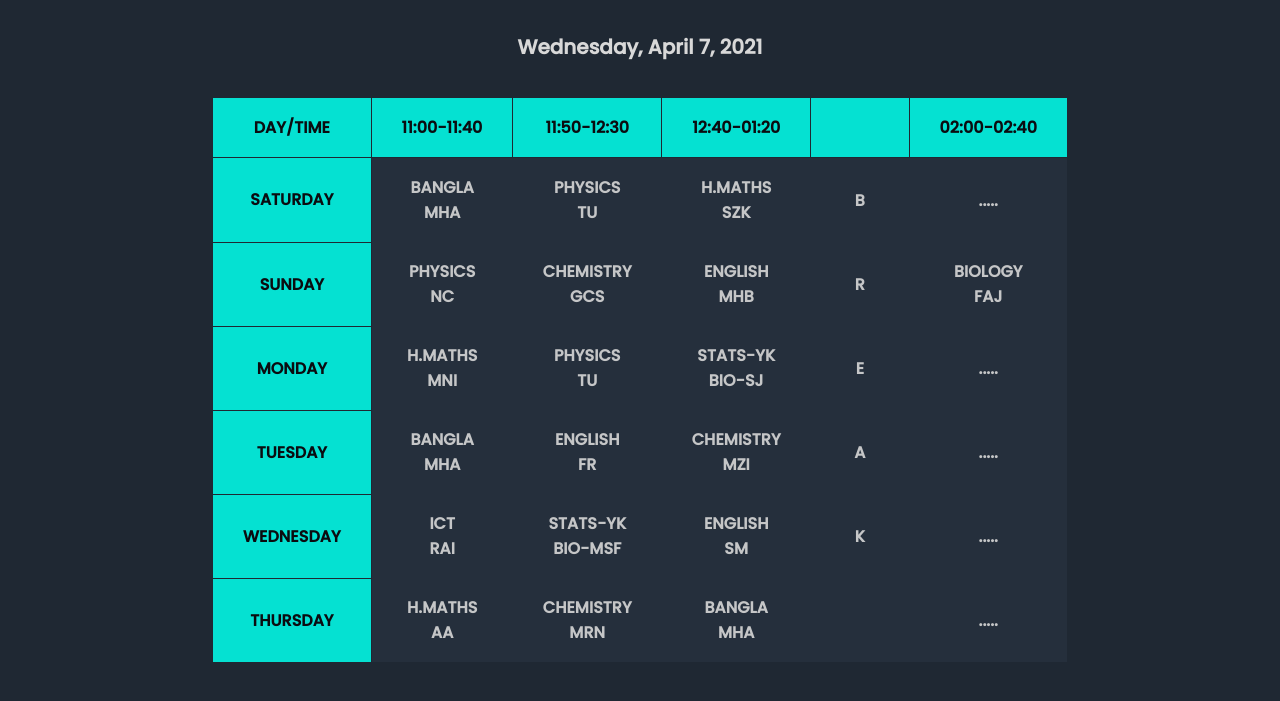
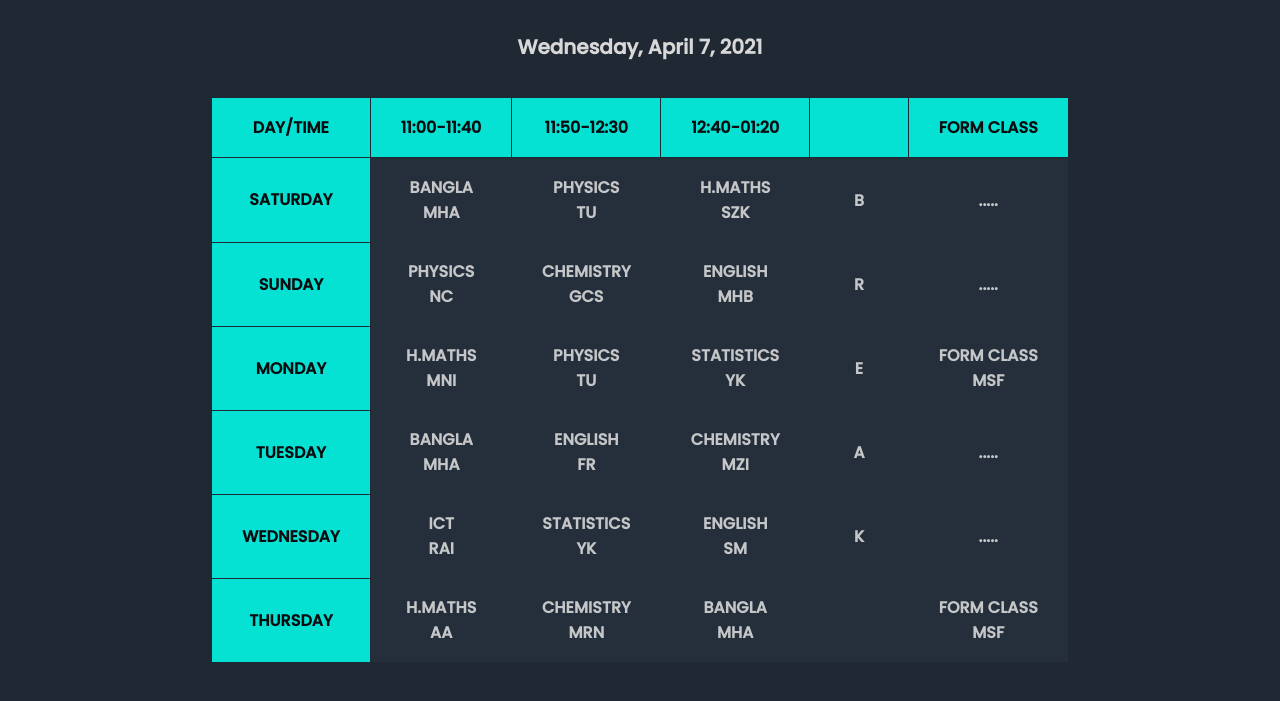
Before and after one commit to mizzadnan/routine, a plain HTML site: page index.html in a window 1280 px wide. Shown: the part 93-794 px from the top of the page. Drawn offline with Linux system fonts and the light colour scheme.

Commit message:
removed bio and added form class cells

```diff
--- a/index.html
+++ b/index.html
@@ -32,7 +32,7 @@
                     <th>
                         <p>&nbsp; &nbsp; &nbsp; &nbsp; &nbsp;</p>
                     </th>
-                    <th>02:00-02:40</th>
+                    <th>FORM CLASS</th>
                 </tr>
             </thead>
             <tbody>
@@ -50,17 +50,15 @@
                     <td class="sunday"><a href="https://us04web.zoom.us/j/4096669370?pwd=MFQreWtOL1BYczMyR25ZRE9YeGhtdz09" target="_blank">CHEMISTRY<br>GCS</a></td>
                     <td class="sunday"><a href="https://us04web.zoom.us/j/5887996472?pwd=VHNkUlF5V25YY1lPd3E2UDN3b3BrQT09" target="_blank">ENGLISH<br>MHB</a></td>
                     <td><b>R</b></td>
-                    <td class="sunday"><a href="https://us04web.zoom.us/j/4023038623?pwd=QUs4WHk5MWwwdkdzSEVUWCt4K21YUT09" target="_blank">BIOLOGY<br>FAJ</a></td>
+                    <td class="sunday"><b>.....</b></td>
                 </tr>
                 <tr>
                     <th>MONDAY</th>
                     <td class="monday"><a href="https://us04web.zoom.us/j/6199024532?pwd=MWJTUFFQcTZKMmF4b1VabXh1YzdGZz09" target="_blank">H.MATHS<br>MNI</a></td>
                     <td class="monday"><a href="https://us04web.zoom.us/j/4078407985?pwd=T2R1Um5Tb3VhQnhVNUg0M0NqakVLQT09" target="_blank">PHYSICS<br>TU</a></td>
-                    <td class="monday"><a href="https://us04web.zoom.us/j/9713219788?pwd=M1dSK0cxOXRqTGh1Y1dyZFZ4aVpVQT09" target="_blank">STATS-YK</a>
-                        <br><a href="https://us04web.zoom.us/j/3470509356?pwd=eUVZdTFhQWJYUWdmWk02OU51eE9NUT09" target="_blank">BIO-SJ</a>
-                    </td>
+                    <td class="monday"><a href="https://us04web.zoom.us/j/9713219788?pwd=M1dSK0cxOXRqTGh1Y1dyZFZ4aVpVQT09" target="_blank">STATISTICS<br>YK</a></td>
                     <td><b>E</b></td>
-                    <td><b>.....</b></td>
+                    <td><b><a href="https://us04web.zoom.us/j/3520951479?pwd=K0J2SmsvRWRnWmQvNEtLT0UvVjZwdz09" target="_blank">FORM CLASS<br>MSF</a></b></td>
                 </tr>
                 <tr>
                     <th>TUESDAY</th>
@@ -73,9 +71,7 @@
                 <tr>
                     <th>WEDNESDAY</th>
                     <td class="wednesday"><a href="https://us04web.zoom.us/j/6166730587?pwd=VlFKYXozM1dxeFozTS9IeVd5MlZrZz09" target="_blank">ICT<br>RAI</a></td>
-                    <td class="wednesday"><a href="https://us04web.zoom.us/j/9713219788?pwd=M1dSK0cxOXRqTGh1Y1dyZFZ4aVpVQT09" target="_blank">STATS-YK</a>
-                        <br><a href="https://us04web.zoom.us/j/3520951479?pwd=K0J2SmsvRWRnWmQvNEtLT0UvVjZwdz09" target="_blank">BIO-MSF</a>
-                    </td>
+                    <td class="wednesday"><a href="https://us04web.zoom.us/j/9713219788?pwd=M1dSK0cxOXRqTGh1Y1dyZFZ4aVpVQT09" target="_blank">STATISTICS<br>YK</a></td>
                     <td class="wednesday"><a href="https://us04web.zoom.us/j/9931134474?pwd=ZzR4MXJhQ242UFg4SngxOGh3QWx3UT09" target="_blank">ENGLISH<br>SM</a></td>
                     <td><b>K</b></td>
                     <td><b>.....</b></td>
@@ -86,7 +82,7 @@
                     <td class="thursday"><a href="https://us04web.zoom.us/j/8597574150?pwd=QVB2UVhzRlFBZ2VxTkNpZi9SaHNMQT09" target="_blank">CHEMISTRY<br>MRN</a></td>
                     <td class="thursday"><a href="https://us04web.zoom.us/j/5681220921?pwd=eUlTTGZtRHdvTTJhSzJkcmdPSTRYdz09" target="_blank">BANGLA<br>MHA</a></td>
                     <td><b></b></td>
-                    <td><b>.....</b></td>
+                    <td><a href="https://us04web.zoom.us/j/3520951479?pwd=K0J2SmsvRWRnWmQvNEtLT0UvVjZwdz09" target="_blank">FORM CLASS<br>MSF</a></td>
                 </tr>
             </tbody>
         </table>
```
